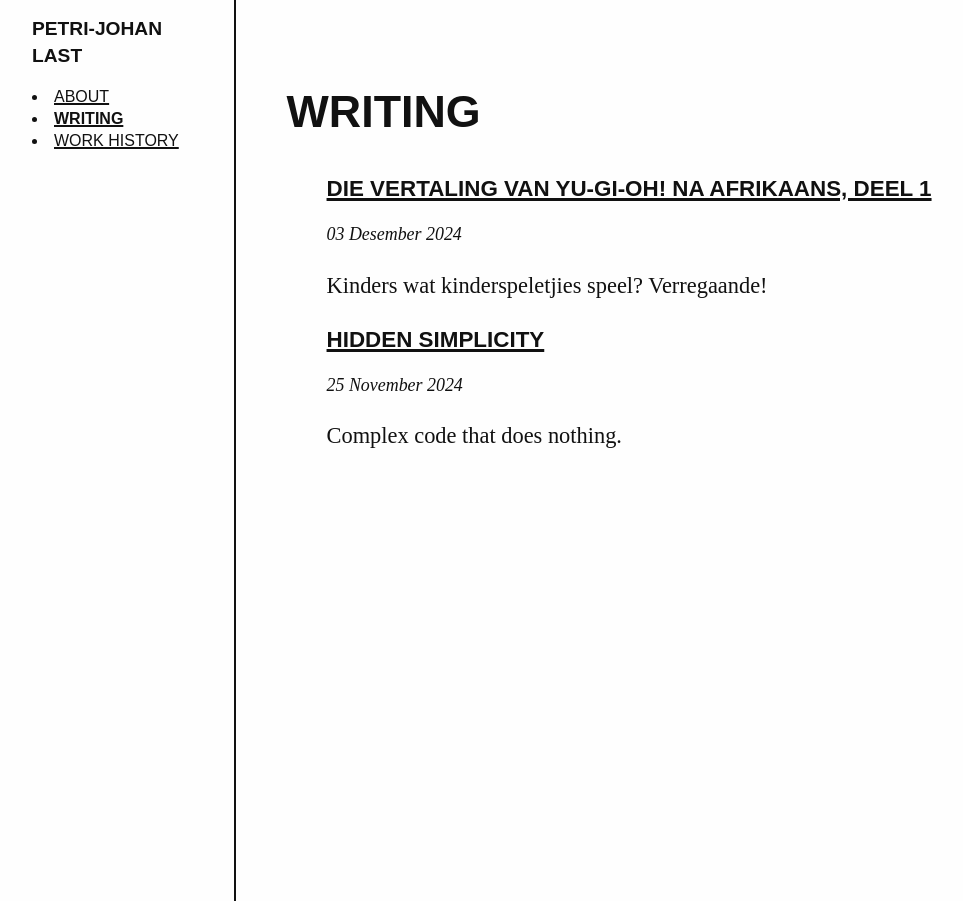
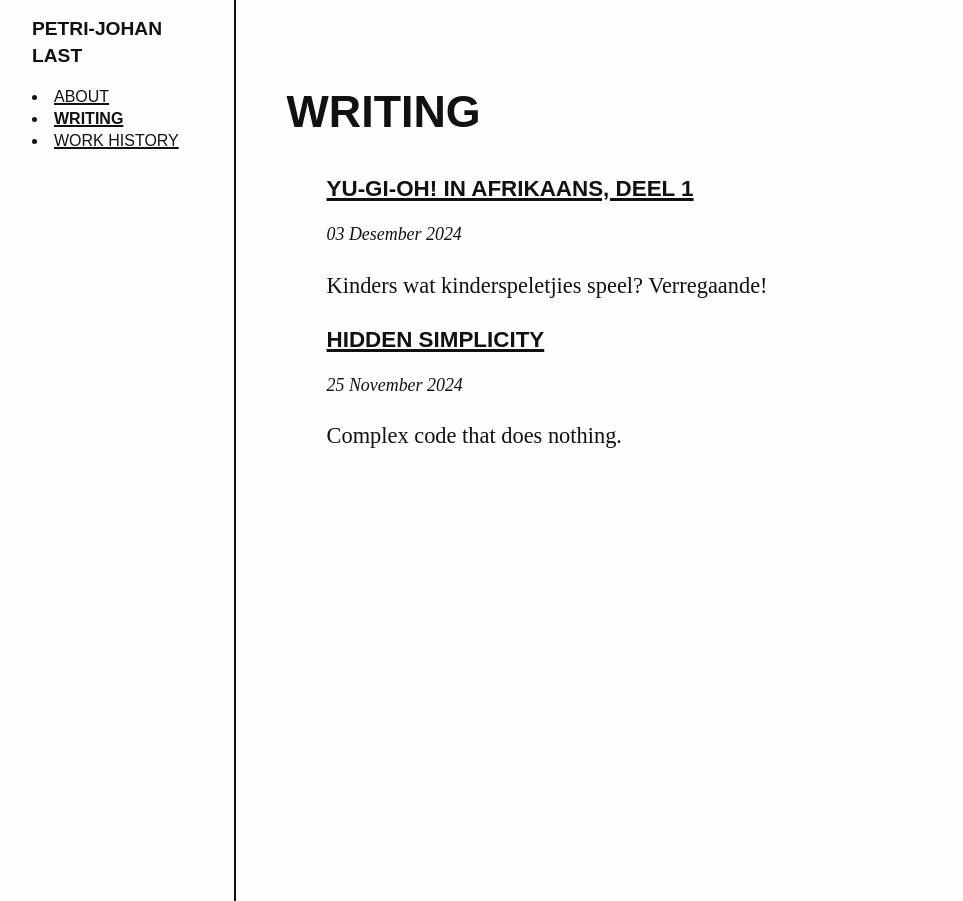
Before and after one commit to pjlast/pjlast.github.io, a plain HTML site: page writing/index.html in a window 1280 px wide. Shown: the whole page, without its empty margins (96-1059 px from the left). Drawn offline with Linux system fonts and the light colour scheme.

Commit message:
Dateer inhoudsopgawe op

```diff
--- a/writing/index.html
+++ b/writing/index.html
@@ -26,7 +26,7 @@
         <li>
           <article>
             <header>
-              <h1><a href="./afrikaans-yugioh-1.html">Die vertaling van Yu-Gi-Oh! na Afrikaans, deel 1</a></h1>
+              <h1><a href="./afrikaans-yugioh-1.html">Yu-Gi-Oh! in Afrikaans, deel 1</a></h1>
               <p><time datetime="2024-12-03">03 Desember 2024</time></p>
             </header>
             <p>Kinders wat kinderspeletjies speel? Verregaande!</p>
```
